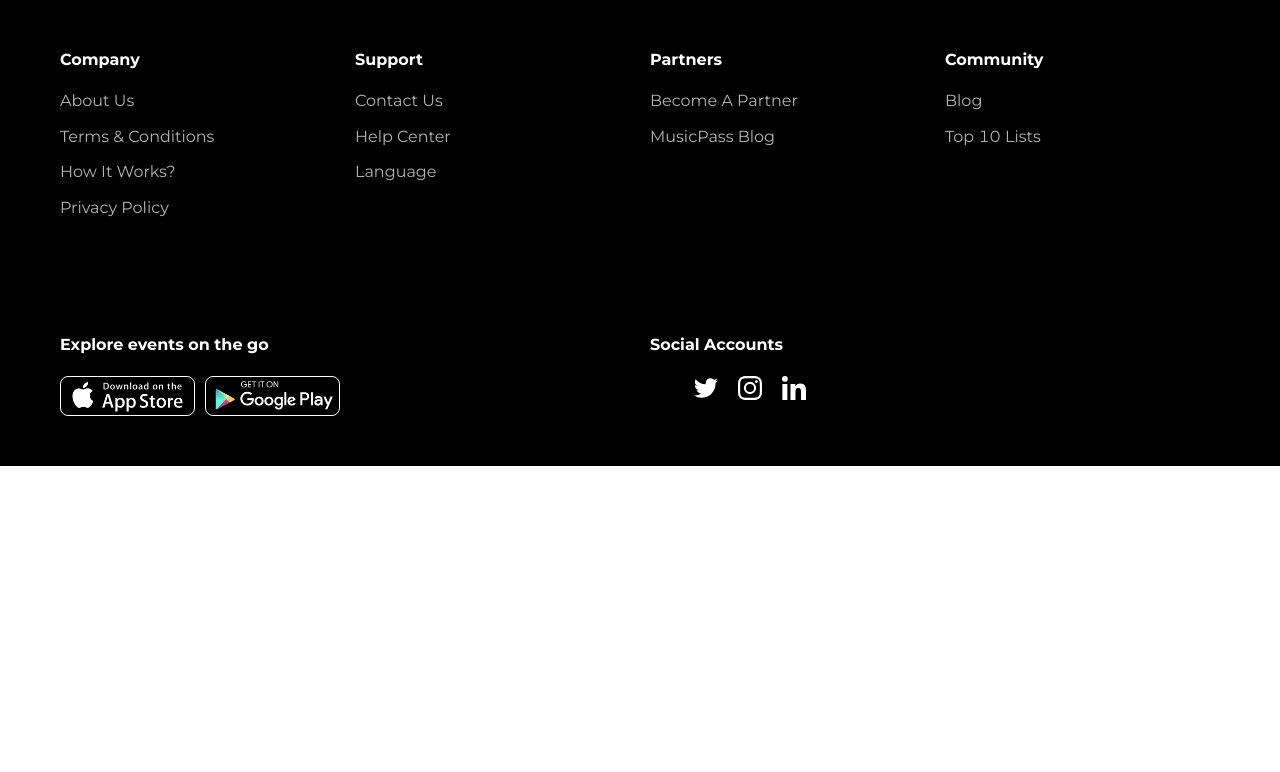
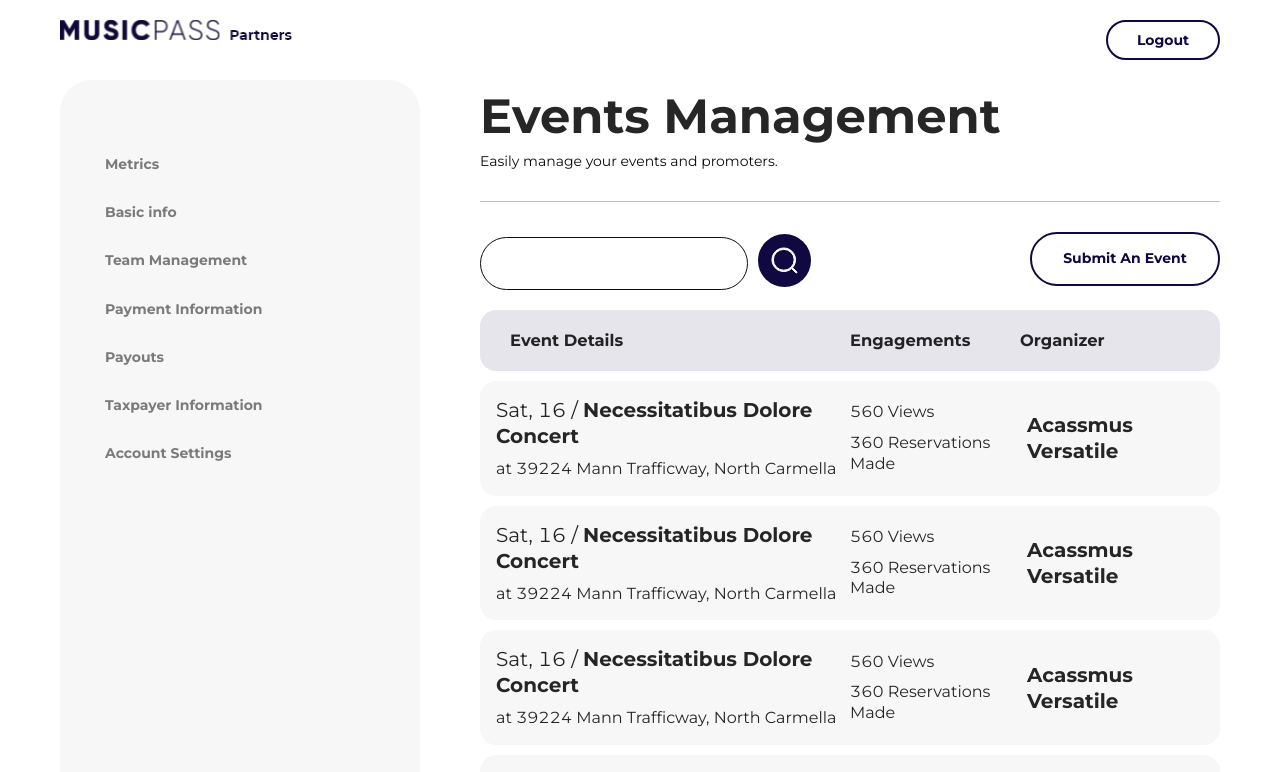
Before and after one commit to Bse161078/musicstep, a React (Create React App) app: page /admin/events-management in a window 1280 px wide. Shown: the top 772 px of the page. Built offline with nearby package versions, Linux system fonts and the light colour scheme.

Commit message:
adds route for event management

```diff
--- a/src/App.tsx
+++ b/src/App.tsx
@@ -34,6 +34,7 @@ import {
 } from "./userDashboard/pages";
 import { UserContextProvider } from "./context/userContext";
 import { LoginContextProvider } from "./context/authenticationContext";
+import { EventsManagment } from "./admin/components";
 
 const RoutesList = (props: any) => {
   const { pathname } = useLocation();
@@ -62,6 +63,12 @@ const RoutesList = (props: any) => {
     <>
       {!isAdminSide && !isDashboardSide && showNavbar ? <Navbar /> : ""}
       <Switch>
+        <Route
+          path="/admin/events-management"
+          exact
+          render={() => (<EventsManagment />)}
+        />
+
         <Route path="/" exact component={Home} />
         <Route path="/login" component={Login} />
         <Route path="/free-trial" component={FreeTrial} />
--- a/src/admin/components/EventsManagment/index.ts
+++ b/src/admin/components/EventsManagment/index.ts
@@ -1 +1 @@
-export { default as EventsManagmentList } from "./EventsManagment"
+export { default as EventsManagment } from "./EventsManagment"
--- a/src/admin/pages/index.ts
+++ b/src/admin/pages/index.ts
@@ -5,4 +5,3 @@ export * from "./PaymentInfo"
 export * from "./Payouts"
 export * from "./TaxPayerInfo"
 export * from "./TeamManagement"
-export * from '../components/EventsManagment'
```
